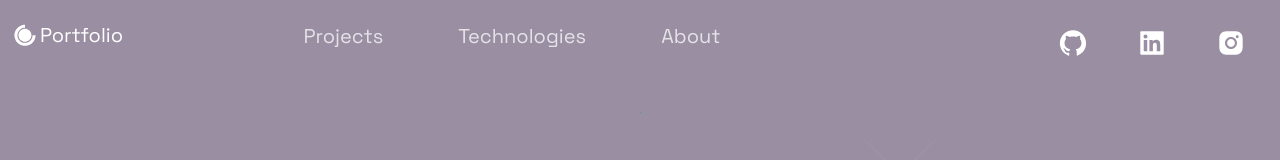
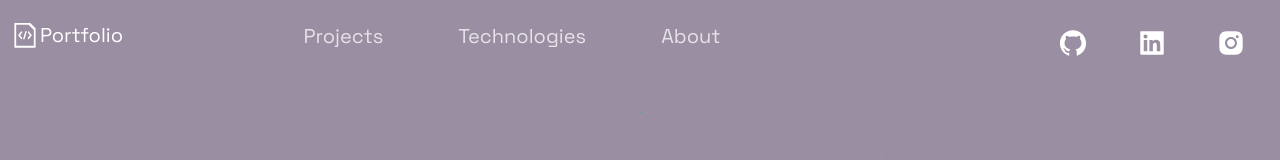
Before and after one commit to markruth2nd/2023-Portfolio, a Next.js app: page / in a window 1280 px wide. Shown: the top 160 px of the page. Built offline with nearby package versions, Linux system fonts and the light colour scheme.

Commit message:
amended react icon in the header, the Portfoilio icon

```diff
--- a/src/components/Header/Header.js
+++ b/src/components/Header/Header.js
@@ -1,7 +1,7 @@
 import Link from 'next/link'; //This works just as React Links work.
 import React from 'react';
 import { AiFillGithub, AiFillInstagram, AiFillLinkedin } from 'react-icons/ai';
-import { DiCssdeck } from 'react-icons/di';
+import { DiCodeBadge } from 'react-icons/di';
 
 // The below is where the style-components is taking into affect import preset components and styles already created in the HeaderStyles.js. These are then placed into the const header component below.
 import { Container, Div1, Div2, Div3, NavLink, SocialIcons, Span } from './HeaderStyles';
@@ -12,7 +12,7 @@ const Header = () =>  (
     <Div1>
       <Link legacyBehavior href="/">
       <a style={{ display: "flex", alignItems: "center", color: "white", marginBottom: "20px"}}>
-      <DiCssdeck size="3rem" /> <Span>Portfolio</Span> {/* I have updated the <span> to <Span> which is my new style component */}
+      <DiCodeBadge size="3rem" /> <Span>Portfolio</Span> {/* I have updated the <span> to <Span> which is my new style component */}
       </a>
       </Link>
     </Div1>
```
